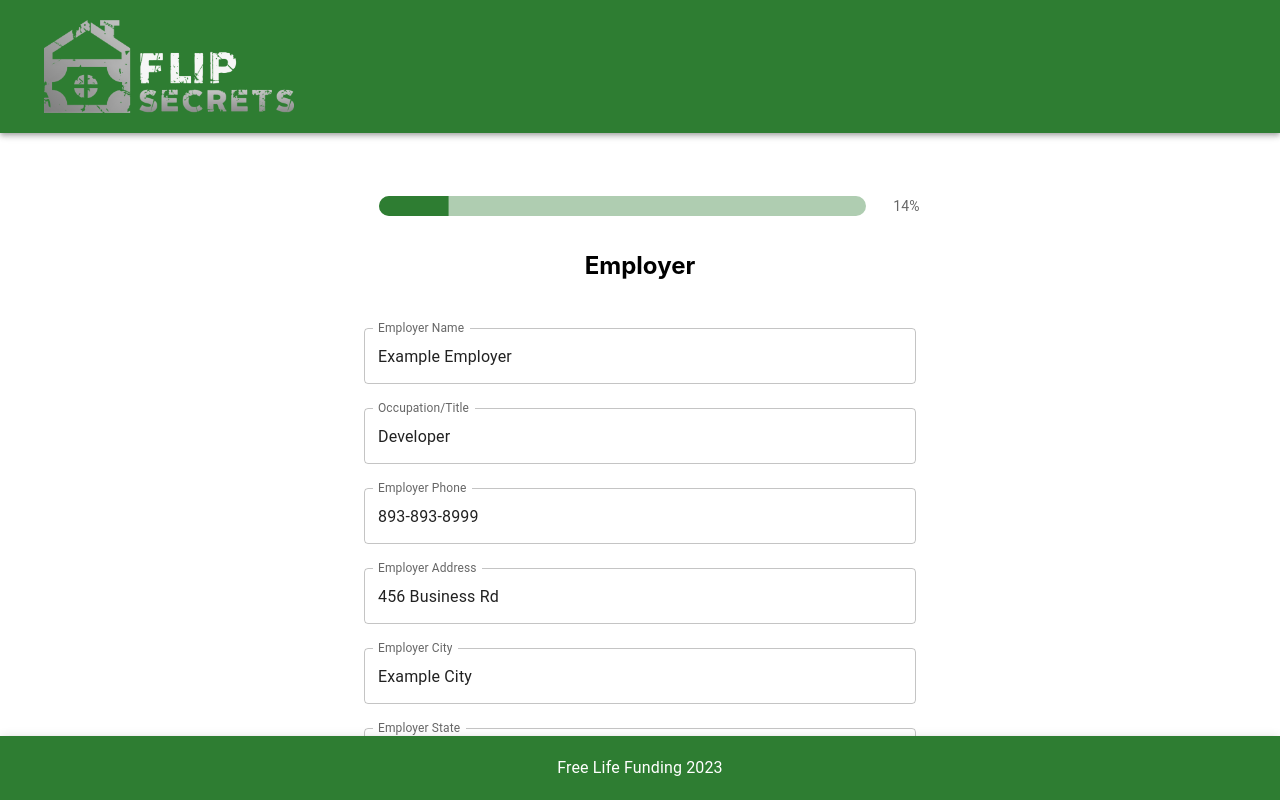
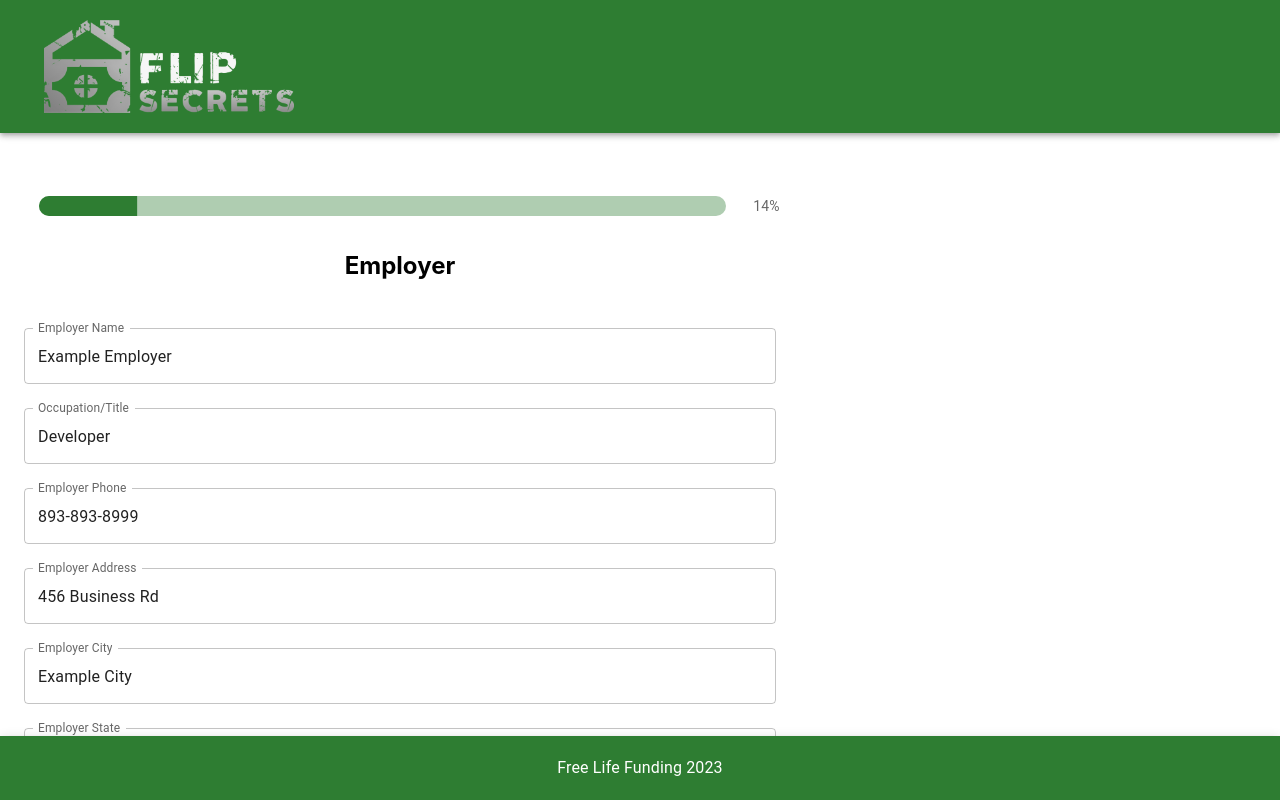
Before and after one commit to freelifebrett/spec-fi-app, a React (Create React App) app: page /step-5 in a window 1280 px wide. Shown: the top 800 px of the page. Built offline with nearby package versions, Linux system fonts and the light colour scheme.

Commit message:
Added max width to form container

```diff
--- a/src/App.css
+++ b/src/App.css
@@ -4,13 +4,11 @@
 }
 
 .form-container {
-  display: flex;
-  flex-direction: column;
-  justify-content: flex-start; /* Aligns to the start of the container */
-  align-items: center; /* Aligns horizontally */
+  margin: 6vh 0;
+  max-width: 800px;
+}
 
-  margin: 6vh 0; /* Adds padding at the top */
-}
+
 
 .App-logo {
   width: 45vw; /* Adjust the value as needed */
--- a/src/components/MultiStepForm/FormSteps/StepFive/StepFive.js
+++ b/src/components/MultiStepForm/FormSteps/StepFive/StepFive.js
@@ -83,7 +83,7 @@ const StepFive = () => {
             .every(field => formData[field] && formData[field].trim() !== '');
 
     return (
-        <Container maxWidth="sm">
+        <Container>
             <h2>Employer</h2>
             <Box my={4}>
                 <TextField
--- a/src/components/MultiStepForm/FormSteps/StepFour/StepFour.js
+++ b/src/components/MultiStepForm/FormSteps/StepFour/StepFour.js
@@ -55,7 +55,7 @@ const StepFour = () => {
   };
 
   return (
-    <Container maxWidth="sm">
+    <Container>
       <Box my={4}>
         <h2>Contact</h2>
           <TextField
--- a/src/components/MultiStepForm/FormSteps/StepOne/StepOne.js
+++ b/src/components/MultiStepForm/FormSteps/StepOne/StepOne.js
@@ -44,7 +44,7 @@ const StepOne = () => {
   const canProceed = !errors.firstName && !errors.lastName && formData.firstName && formData.lastName;
 
   return (
-    <Container maxWidth="sm">
+    <Container>
       <h2>Name</h2>
       <Box component="form" noValidate autoComplete="off">
         <TextField
--- a/src/components/MultiStepForm/FormSteps/StepSeven/StepSeven.js
+++ b/src/components/MultiStepForm/FormSteps/StepSeven/StepSeven.js
@@ -70,7 +70,7 @@ const StepSeven = () => {
     .every(field => formData[field] && String(formData[field]).trim() !== '');
 
   return (
-    <Container component="main" maxWidth="sm">
+    <Container>
       <h2>References</h2>
       <Box component="form" noValidate sx={{ mt: 1 }}>
         {[1, 2].map((refNumber) => (
--- a/src/components/MultiStepForm/FormSteps/StepSix/StepSix.js
+++ b/src/components/MultiStepForm/FormSteps/StepSix/StepSix.js
@@ -67,7 +67,7 @@ const StepSix = () => {
       .every(field => formData[field] && String(formData[field]).trim() !== '');
 
   return (
-    <Container component="main" maxWidth="sm">
+    <Container>
         <h2>Payment</h2>
         <Box component="form" noValidate sx={{ mt: 1 }}>
           <TextField
--- a/src/components/MultiStepForm/FormSteps/StepThree/StepThree.js
+++ b/src/components/MultiStepForm/FormSteps/StepThree/StepThree.js
@@ -64,7 +64,7 @@ const StepThree = () => {
     ['dob', 'ssn'].every(field => localData[field] && localData[field].trim() !== '');
 
   return (
-    <Container component="main" maxWidth="sm">
+    <Container>
       <h2>Identity</h2>
       <Box component="form" noValidate autoComplete="off">
         <TextField
--- a/src/components/MultiStepForm/FormSteps/StepTwo/StepTwo.js
+++ b/src/components/MultiStepForm/FormSteps/StepTwo/StepTwo.js
@@ -97,7 +97,7 @@ const StepTwo = () => {
       .every(field => formData[field] && formData[field].trim() !== '');
 
   return (
-    <Container maxWidth="sm">
+    <Container>
       <h2>Address</h2>
       <Box component="form" noValidate autoComplete="off">
         <TextField
```
Also changed, not shown: 1 other file (tests, documents, lock files or other folders).
